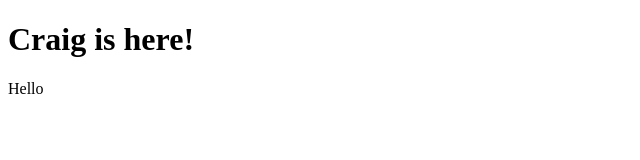
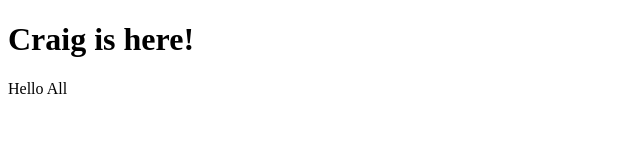
Before and after one commit to csaeed2668/git-test, a website: page index.html in a window 1280 px wide. Shown: the full height of the page, 0-640 px from the left. Drawn offline with Linux system fonts and the light colour scheme.

Commit message:
first commit

```diff
--- a/index.html
+++ b/index.html
@@ -2,5 +2,5 @@
 <html>
    <body>
        <h1>Craig is here!</h1>
-       <p>Hello</p>
+       <p>Hello All</p>
 </html>
```
Also changed, not shown: package.json (added, +21 -0 lines), 3 other files.
